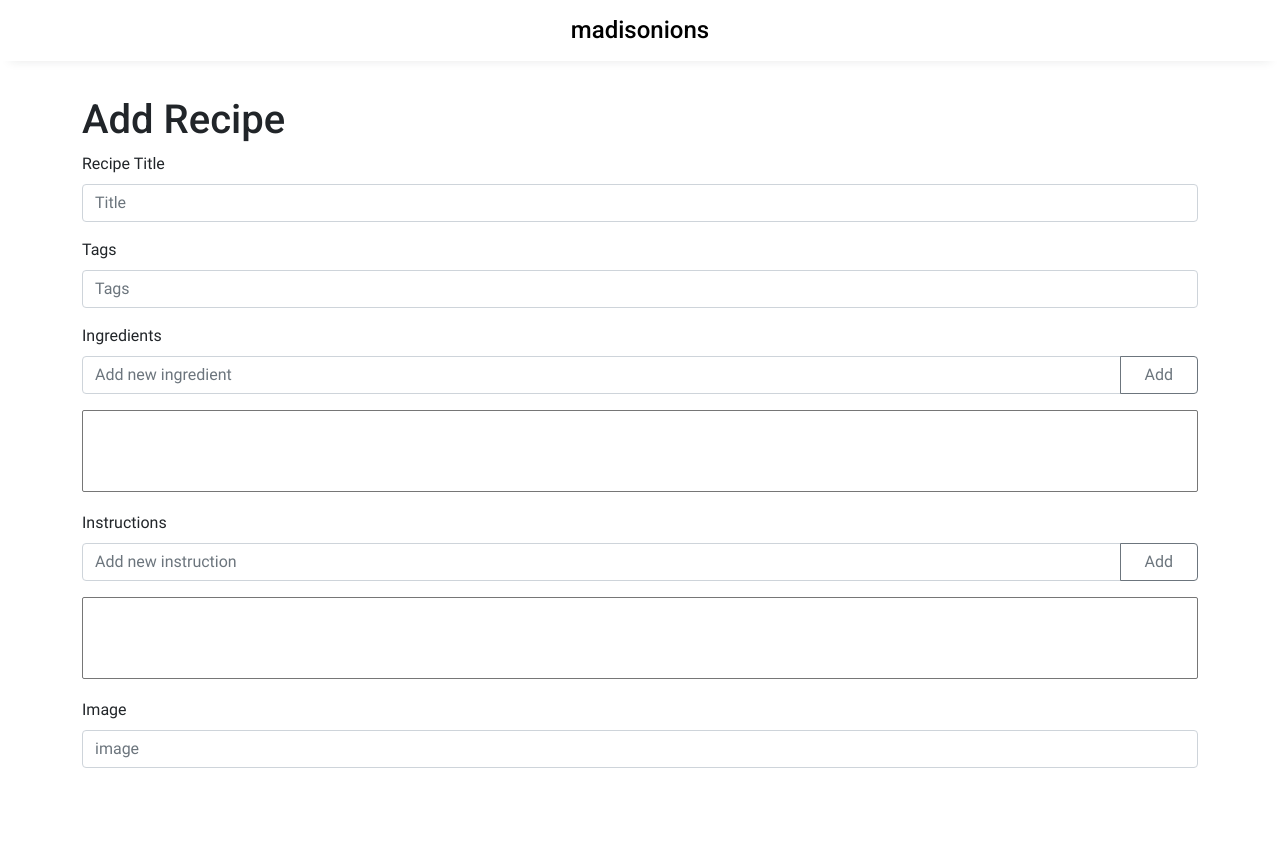
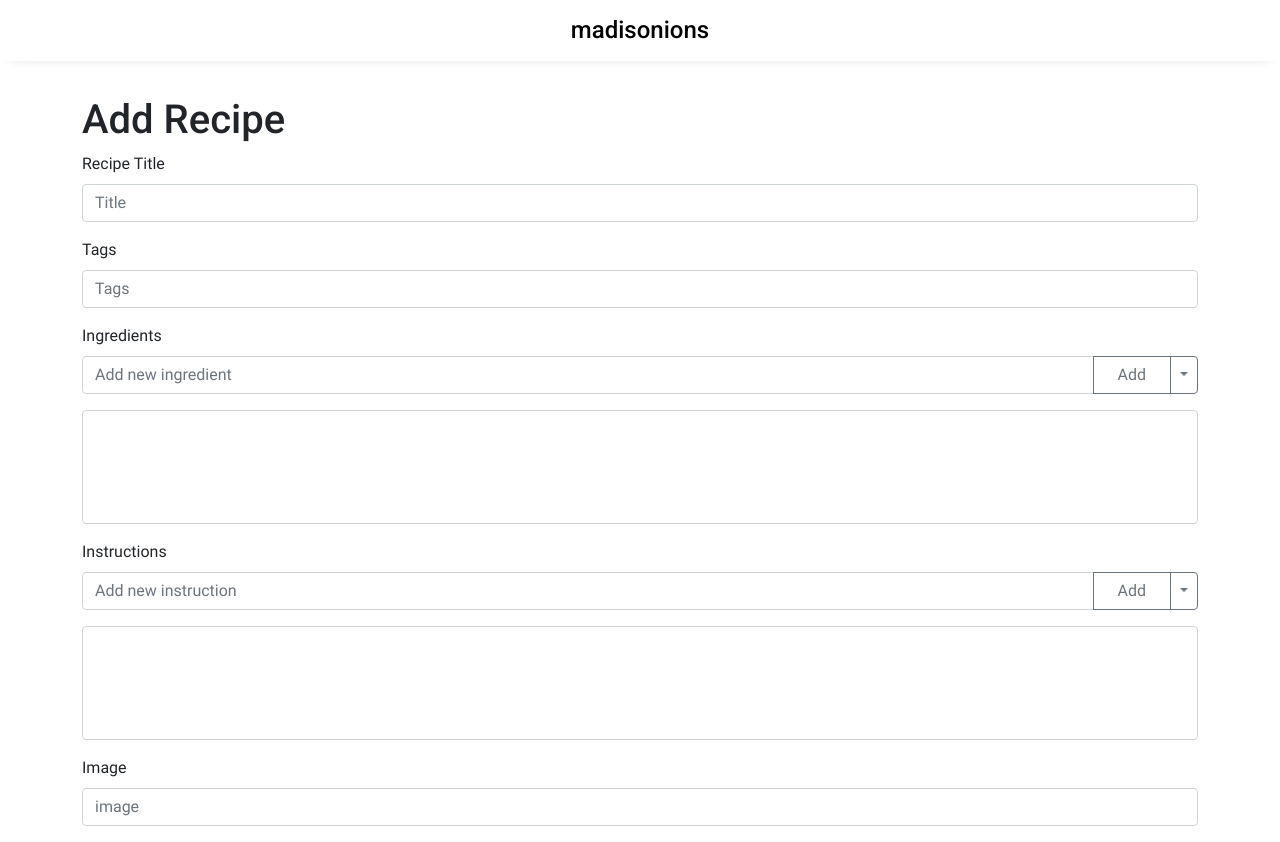
Before and after one commit to haleyalee/recipes, a React (Create React App) app: page /admin in a window 1280 px wide. Before the commit the page ends 800 px from the top, so only its background shows below. Built offline with nearby package versions, Linux system fonts and the light colour scheme.

Commit message:
Added list permutability

```diff
--- a/src/components/List/List.js
+++ b/src/components/List/List.js
@@ -4,15 +4,61 @@ import './List.css';
 function List(props) {
   const {type, list, setList} = props;
   const [value, setValue] = useState('');
+  const [selected, setSelected] = useState([]);
 
   useEffect(() => {
-    console.log(list);
+    console.log(list)
   }, [list])
 
   const addToList = () => {
     const newList = [...list];
-    newList.push(value);
+    if (newList.includes(value)) {
+      alert(`Duplicate entry, please enter a new ${type}`);
+    } else if (value) {
+      newList.push(value);
+      setList(newList);
+      setValue('');
+      setSelected([]);
+    } else {
+      alert(`Please enter a valid ${type}`)
+    }
+  }
+
+  const removeFromList = () => {
+    const newList = [...list];
+    const idx = newList.indexOf(value);
+    if (idx === 0) {
+      newList.shift();
+    } else if (idx === newList.length-1) {
+      newList.pop();
+    } else {
+      newList.splice(idx, 1);
+    }
     setList(newList);
+    setValue('');
+    setSelected([]);
+  }
+
+  const shift = (dir) => {
+    const newList = [...list];
+    const idx = list.indexOf(selected[0]);
+    if (dir === "up" && idx > 0) {
+      const temp = newList[idx-1];
+      newList[idx-1] = newList[idx];
+      newList[idx] = temp;
+    } else if (dir === "down" && idx < newList.length-1) {
+      const temp = newList[idx+1];
+      newList[idx+1] = newList[idx];
+      newList[idx] = temp;
+    }
+    setList(newList);
+    setValue('');
+    setSelected([]);
+  }
+
+  const handleChange = (e) => {
+    setSelected([e.target.value]);
+    setValue(e.target.value);
   }
 
   return (
@@ -28,16 +74,37 @@ function List(props) {
           required
         />
         <button
+          type="button"
           className="btn btn-outline-secondary px-4"
-          type="button"
           onClick={addToList}
         >
           Add
         </button>
+        <button
+          type="button"
+          className="btn btn-outline-secondary dropdown-toggle dropdown-toggle-split"
+          data-toggle="dropdown"
+          aria-expanded="false"
+        >
+          <span className="visually-hidden">Toggle Dropdown</span>
+        </button>
+        <ul className="dropdown-menu dropdown-menu-end">
+          <li><a className="dropdown-item" onClick={addToList}>Add</a></li>
+          <li><a className="dropdown-item" onClick={removeFromList}>Remove</a></li>
+          <li><a className="dropdown-item" onClick={()=>shift("up")}>Move Up</a></li>
+          <li><a className="dropdown-item" onClick={()=>shift("down")}>Move Down</a></li>
+        </ul>
       </div>
-      <select className="list" name={`${type}-list`} multiple>
+      <select
+        className="form-select list"
+        name={`${type}-list`}
+        size="5"
+        value={selected}
+        onChange={handleChange}
+        multiple
+      >
         {list.map((val, idx) =>
-          <option key={idx}>{val}</option>
+          <option key={idx} value={val}>{val}</option>
         )}
       </select>
     </>
```
